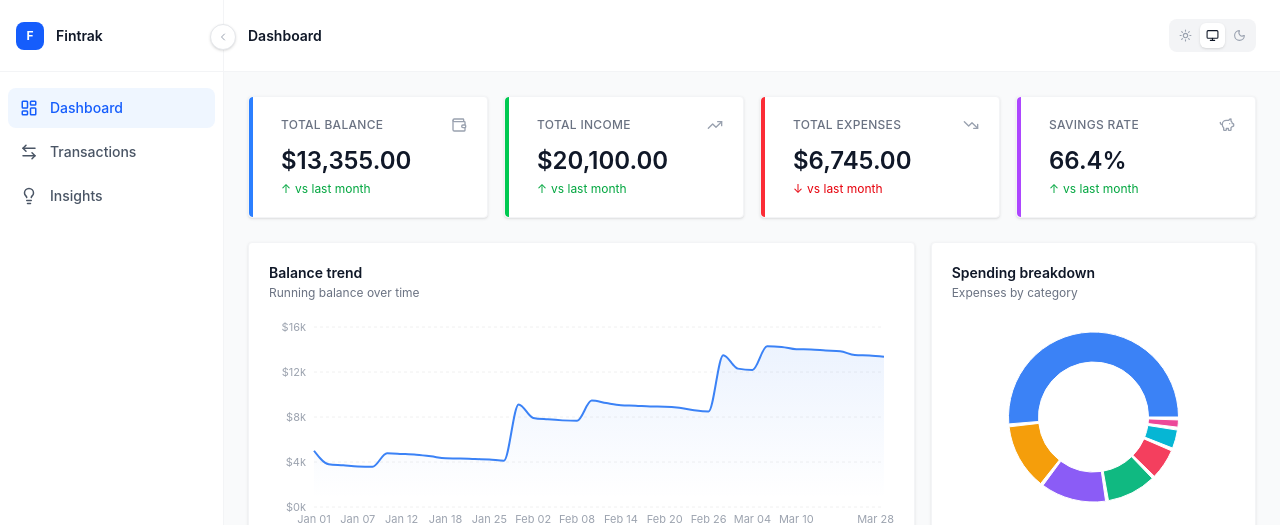
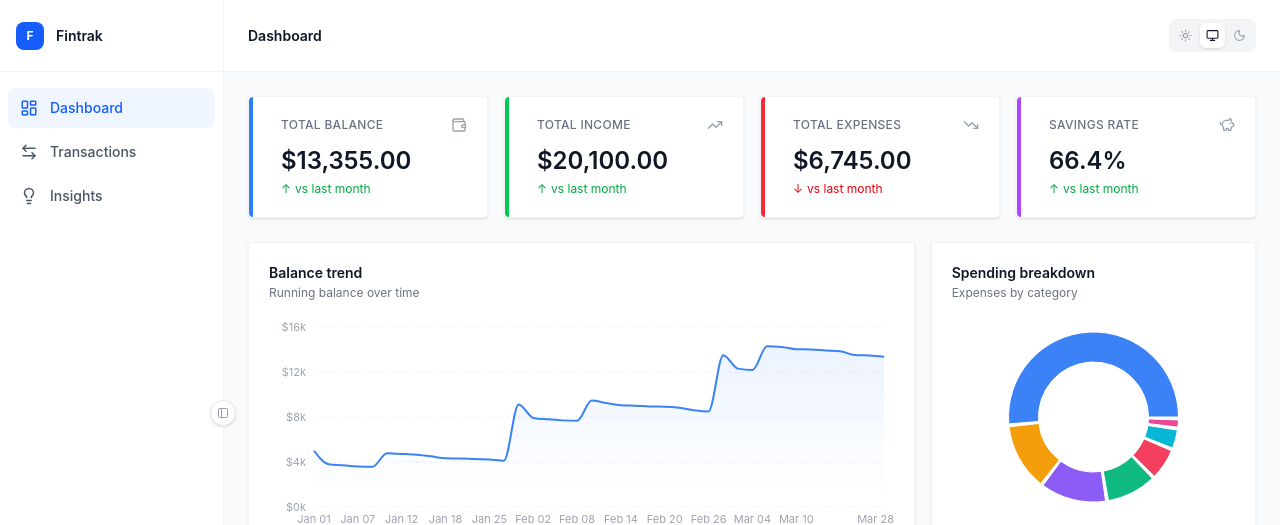
Before and after one commit to axhar-ibraheem/finTrack, a React (Vite) app: page / in a window 1280 px wide. Shown: the top 525 px of the page. Built offline with nearby package versions, Linux system fonts and the light colour scheme.

Commit message:
fix: icon alignment and position

```diff
--- a/src/components/layout/Sidebar.tsx
+++ b/src/components/layout/Sidebar.tsx
@@ -1,5 +1,5 @@
 import { NavLink, useLocation } from "react-router-dom";
-import { ChevronLeft, ChevronRight, X } from "lucide-react";
+import { PanelLeft, PanelLeftClose, X } from "lucide-react";
 import { cn } from "@fintrack/utils";
 import { useEffect } from "react";
 import { useAppDispatch, useAppSelector } from "@fintrack/hooks";
@@ -90,12 +90,12 @@ export const Sidebar = () => {
         onClick={() => dispatch(toggleSidebar())}
         icon={
           sidebarCollapsed ? (
-            <ChevronRight size={12}></ChevronRight>
+            <PanelLeftClose size={12}></PanelLeftClose>
           ) : (
-            <ChevronLeft size={12}></ChevronLeft>
+            <PanelLeft size={12}></PanelLeft>
           )
         }
-        className="hidden md:flex absolute -right-3 top-6 p-1.5"
+        className="hidden md:flex absolute -right-3 top-1/2 p-1.5"
       ></Button>
     </div>
   );
```
Also changed, not shown: 1 other file (tests, documents, lock files or other folders).
